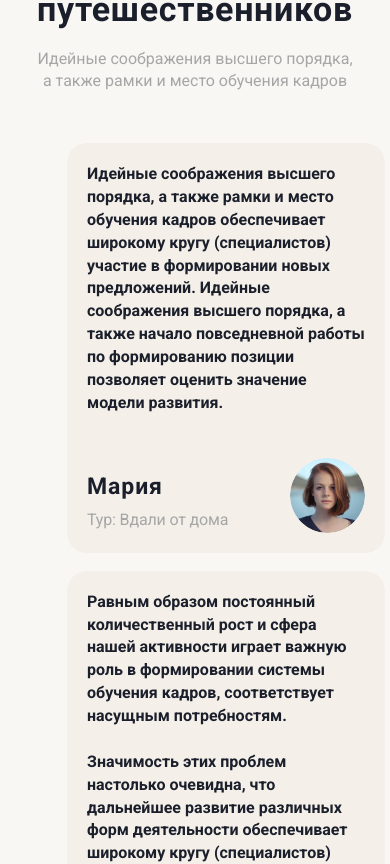
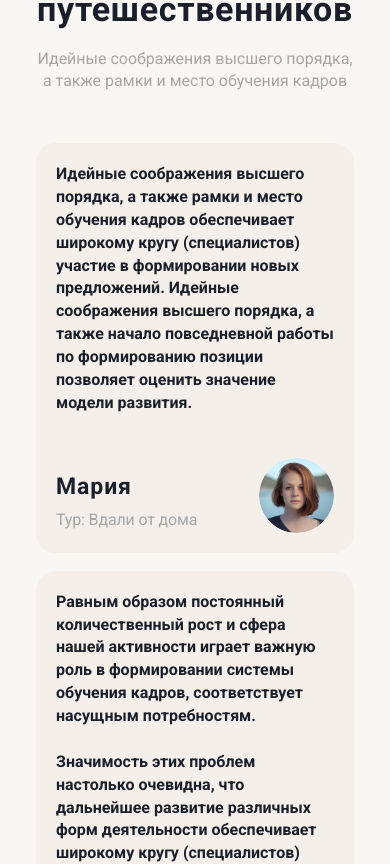
Before and after one commit to MaryBrandyBug/YourTour-React, a React (Create React App) app in the folder your-tour/: page / in a window 390 px wide. Shown: the part 4465-5329 px from the top of the page. Built offline with nearby package versions, Linux system fonts and the light colour scheme.

Commit message:
fixed review card style on 576px

```diff
--- a/your-tour/src/components/ReviewsSection/Reviews/Reviews.css
+++ b/your-tour/src/components/ReviewsSection/Reviews/Reviews.css
@@ -71,7 +71,6 @@
     max-width: 318px;
   }
   .review-section .review-section__content {
-    max-width: 360px;
     flex-direction: column;
   }
 }
--- a/your-tour/src/components/ReviewsSection/Reviews/Reviews.scss
+++ b/your-tour/src/components/ReviewsSection/Reviews/Reviews.scss
@@ -92,7 +92,7 @@
         }
 
         .review-section__content {
-            max-width: 360px;
+            // max-width: 360px;
             flex-direction: column;
         }
 
```
Also changed, not shown: 1 other file (tests, documents, lock files or other folders).
